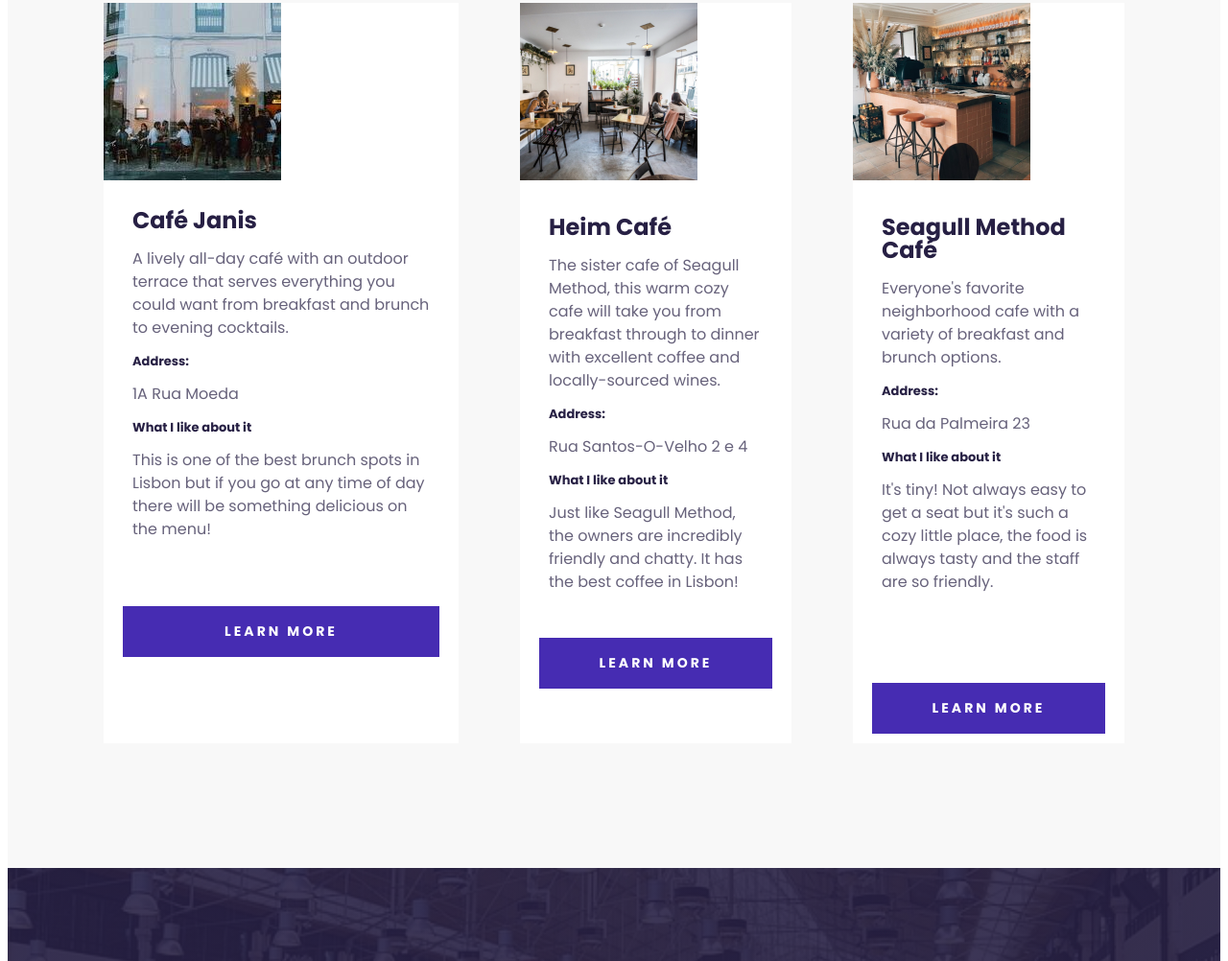
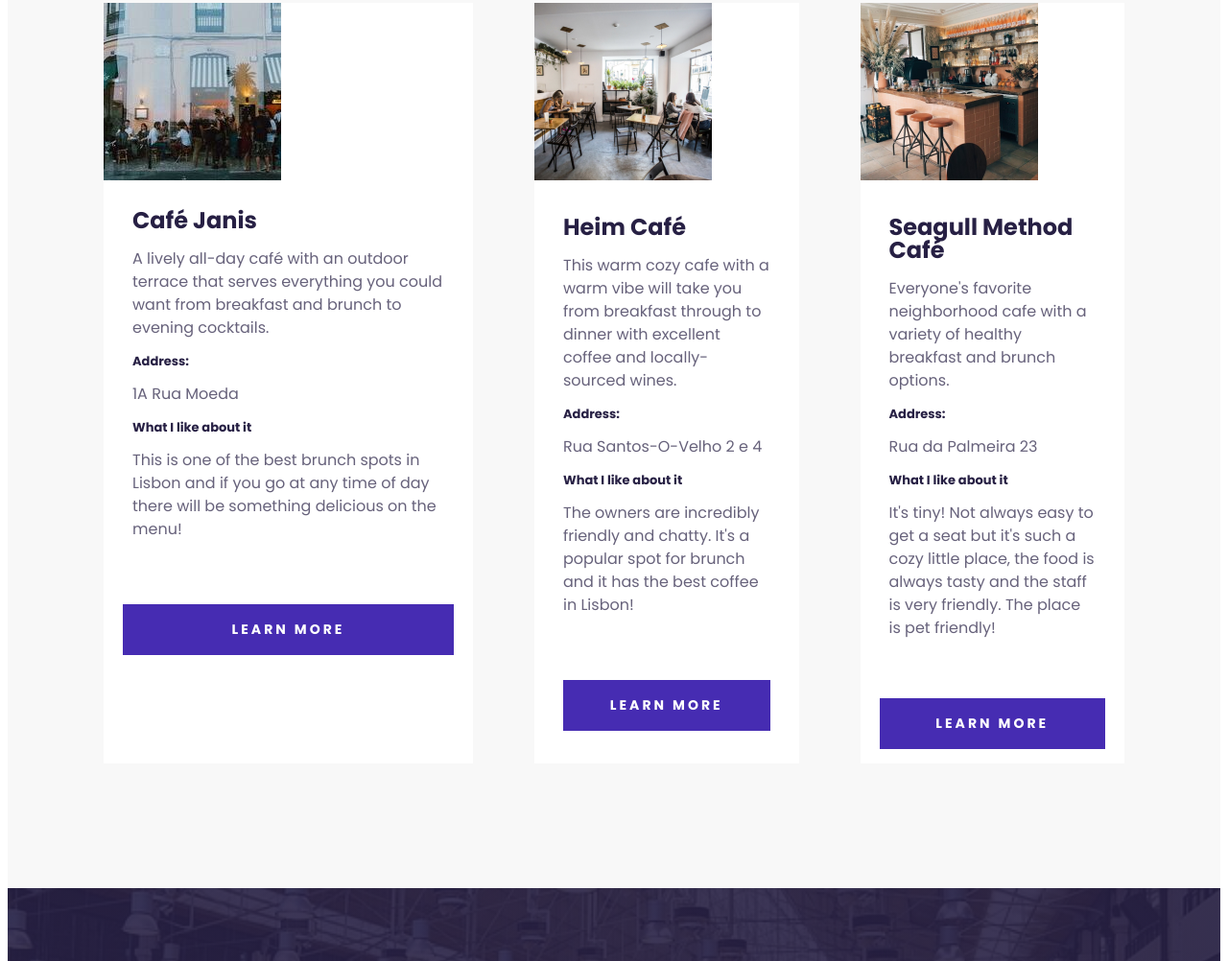
Before and after one commit to sasha-ak/landing-page-Lisbon, a plain HTML site: page index.html in a window 1280 px wide. Shown: the part 1696-2698 px from the top of the page at 96% size. Drawn offline with Linux system fonts and the light colour scheme; grey boxes are pictures that could not be loaded; a web font is replaced by a local one.

Commit message:
Added description of each cafe

```diff
--- a/index.html
+++ b/index.html
@@ -67,8 +67,8 @@
                   style="border: 0"
                   allowfullscreen=""
                   loading="lazy"
-                  width="185"
                   height="185"
+                  width="200"
                   referrerpolicy="no-referrer-when-downgrade"
                 ></iframe>
               </div>
@@ -83,7 +83,7 @@
                 <p>1A Rua Moeda</p>
                 <h5>What I like about it</h5>
                 <p>
-                  This is one of the best brunch spots in Lisbon but if you go
+                  This is one of the best brunch spots in Lisbon and if you go
                   at any time of day there will be something delicious on the
                   menu!
                 </p>
@@ -108,16 +108,16 @@
               <div class="card-body">
                 <h4>Heim Café</h4>
                 <p>
-                  The sister cafe of Seagull Method, this warm cozy cafe will
-                  take you from breakfast through to dinner with excellent
-                  coffee and locally-sourced wines.
+                  This warm cozy cafe with a warm vibe will take you from
+                  breakfast through to dinner with excellent coffee and
+                  locally-sourced wines.
                 </p>
                 <h5>Address:</h5>
                 <p>Rua Santos-O-Velho 2 e 4</p>
                 <h5>What I like about it</h5>
                 <p>
-                  Just like Seagull Method, the owners are incredibly friendly
-                  and chatty. It has the best coffee in Lisbon!
+                  The owners are incredibly friendly and chatty. It's a popular
+                  spot for brunch and it has the best coffee in Lisbon!
                 </p>
               </div>
               <div class="card-footer2">
@@ -141,15 +141,15 @@
                 <h4>Seagull Method Café</h4>
                 <p>
                   Everyone's favorite neighborhood cafe with a variety of
-                  breakfast and brunch options.
+                  healthy breakfast and brunch options.
                 </p>
                 <h5>Address:</h5>
                 <p>Rua da Palmeira 23</p>
                 <h5>What I like about it</h5>
                 <p>
                   It's tiny! Not always easy to get a seat but it's such a cozy
-                  little place, the food is always tasty and the staff are so
-                  friendly.
+                  little place, the food is always tasty and the staff is very
+                  friendly. The place is pet friendly!
                 </p>
               </div>
               <div class="card-footer3">
--- a/src/styles.css
+++ b/src/styles.css
@@ -45,13 +45,13 @@ body {
   padding: 30px;
 }
 .card-footer1 {
-  padding: 22px 20px 10px;
+  padding: 20px 20px 10px;
 }
 .card-footer2 {
-  padding: 0 20px 30px;
+  padding: 20px 30px;
 }
 .card-footer3 {
-  padding: 47px 20px 10px;
+  padding: 15px 20px;
 }
 .btn {
   display: block;
```
